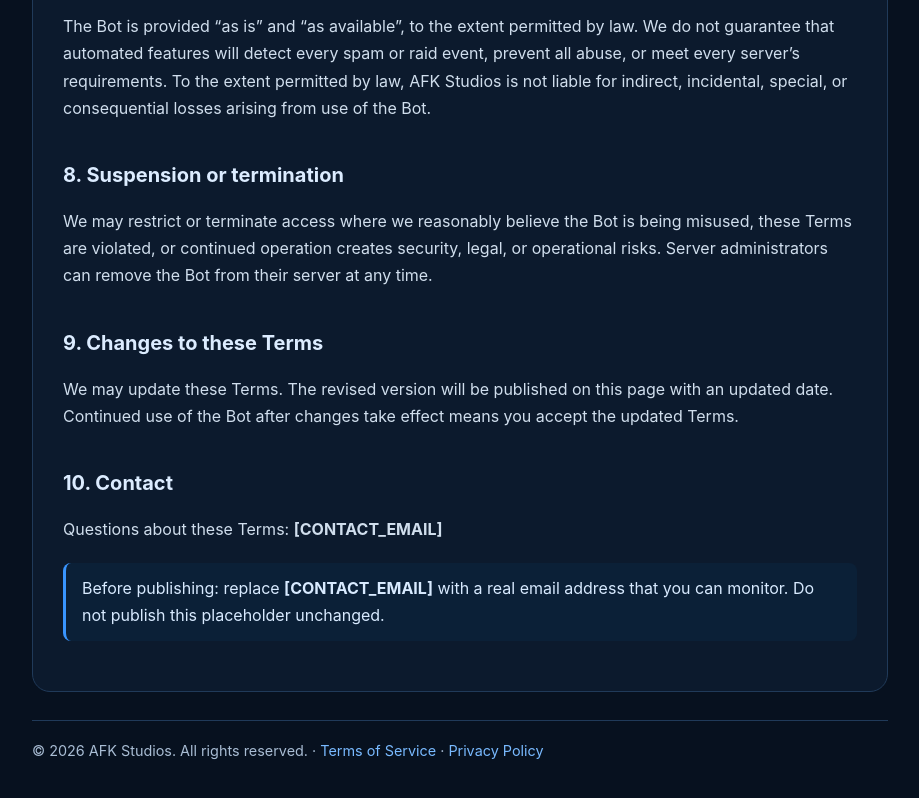
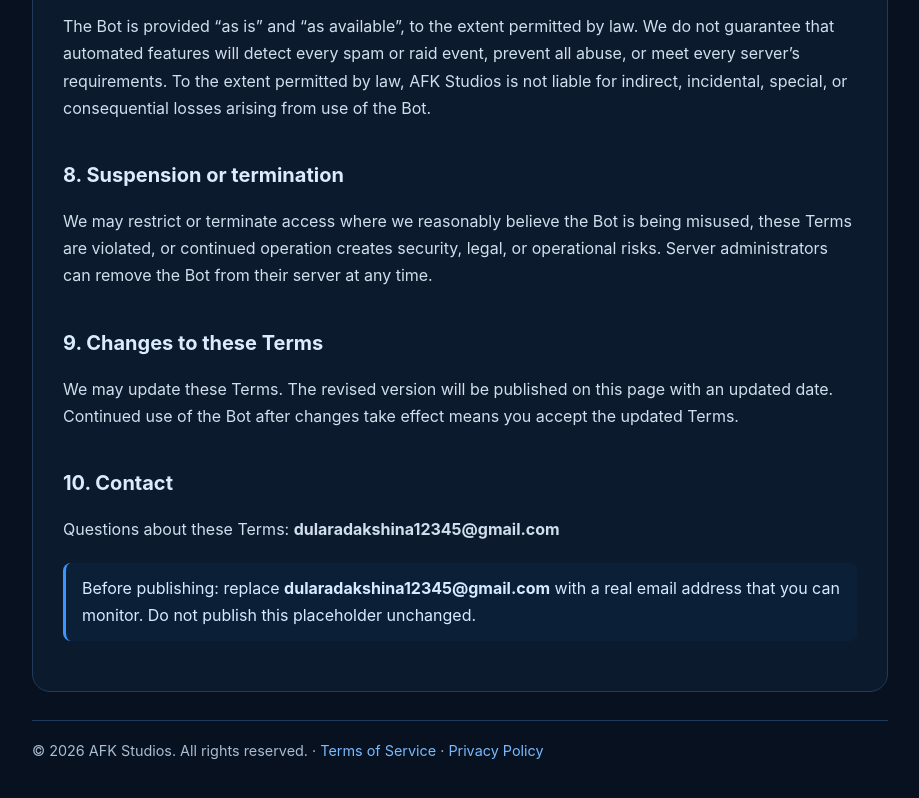
Before and after one commit to MrDula1/afk-studios-legal, a plain HTML site: page terms.html in a window 1280 px wide. Shown: the part 1577-2375 px from the top of the page, without its empty margins (180-1099 px from the left). Drawn offline with Linux system fonts and the light colour scheme.

Commit message:
terms.html

```diff
--- a/terms.html
+++ b/terms.html
@@ -41,8 +41,8 @@ footer{margin-top:28px;padding-top:18px;border-top:1px solid var(--line);color:v
 <h2>9. Changes to these Terms</h2>
 <p>We may update these Terms. The revised version will be published on this page with an updated date. Continued use of the Bot after changes take effect means you accept the updated Terms.</p>
 <h2>10. Contact</h2>
-<p>Questions about these Terms: <strong>[CONTACT_EMAIL]</strong></p>
-<div class="notice">Before publishing: replace <strong>[CONTACT_EMAIL]</strong> with a real email address that you can monitor. Do not publish this placeholder unchanged.</div>
+<p>Questions about these Terms: <strong>dularadakshina12345@gmail.com</strong></p>
+<div class="notice">Before publishing: replace <strong>dularadakshina12345@gmail.com</strong> with a real email address that you can monitor. Do not publish this placeholder unchanged.</div>
 </article>
 
 <footer>© 2026 AFK Studios. All rights reserved. · <a href="terms.html">Terms of Service</a> · <a href="privacy.html">Privacy Policy</a></footer>
```
